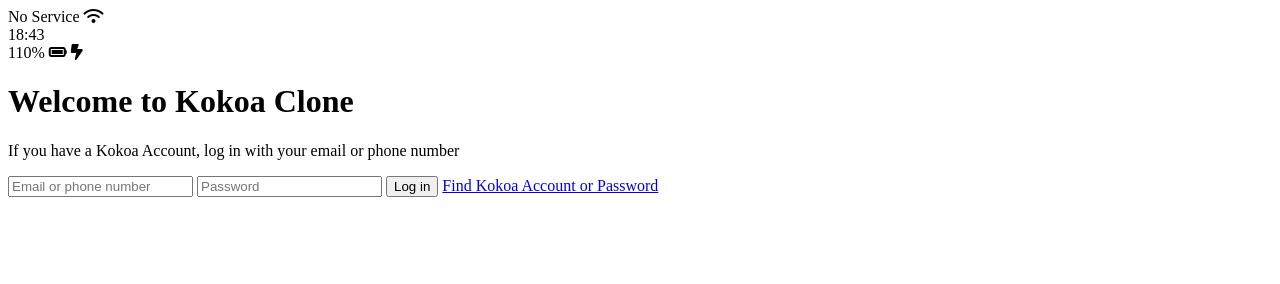
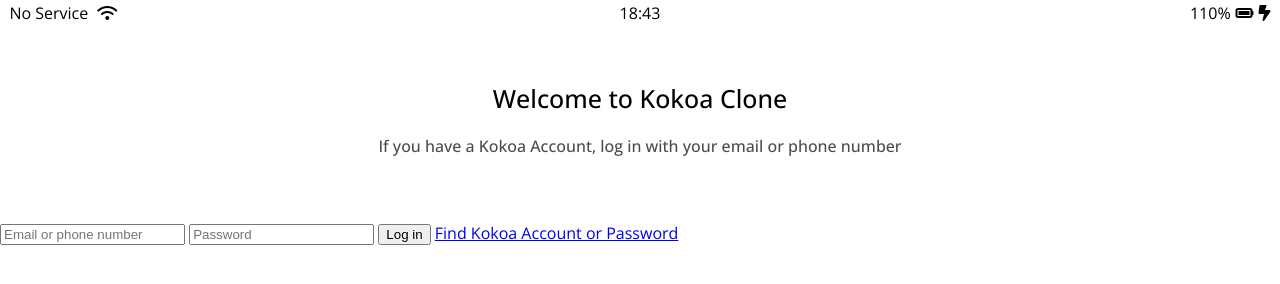
Before and after one commit to sungminha730/kokoa-clone-2024, a plain HTML site: page index.html in a window 1280 px wide. Drawn offline with nearby package versions, Linux system fonts and the light colour scheme.

Commit message:
updates for screen2

```diff
--- /dev/null
+++ b/CSS/reset.css
@@ -0,0 +1,43 @@
+html, body, div, span, applet, object, iframe,
+h1, h2, h3, h4, h5, h6, p, blockquote, pre,
+a, abbr, acronym, address, big, cite, code,
+del, dfn, em, img, ins, kbd, q, s, samp,
+small, strike, strong, sub, sup, tt, var,
+b, u, i, center,
+dl, dt, dd, ol, ul, li,
+fieldset, form, label, legend,
+table, caption, tbody, tfoot, thead, tr, th, td,
+article, aside, canvas, details, embed,
+figure, figcaption, footer, header, hgroup,
+menu, nav, output, ruby, section, summary,
+time, mark, audio, video {
+	margin: 0;
+	padding: 0;
+	border: 0;
+	font-size: 100%;
+	font: inherit;
+	vertical-align: baseline;
+}
+/* HTML5 display-role reset for older browsers */
+article, aside, details, figcaption, figure,
+footer, header, hgroup, menu, nav, section {
+	display: block;
+}
+body {
+	line-height: 1;
+}
+ol, ul {
+	list-style: none;
+}
+blockquote, q {
+	quotes: none;
+}
+blockquote:before, blockquote:after,
+q:before, q:after {
+	content: '';
+	content: none;
+}
+table {
+	border-collapse: collapse;
+	border-spacing: 0;
+}
--- /dev/null
+++ b/CSS/status-bar.css
@@ -0,0 +1,23 @@
+.status-bar{
+    display: flex;
+    justify-content: center;
+    padding: 5px 3px;
+}
+.status-bar__column{
+    width: 33%;
+}
+.status-bar__column:first-child span{
+    margin-right: 5px;
+}
+.status-bar__column:nth-child(2){
+    display: flex;
+    justify-content: center;
+}
+.status-bar__column:last-child{
+    display: flex;
+    justify-content: flex-end;
+    align-items: center;
+}
+.status-bar__column .fa-battery-full{
+    margin: 0px 5px;
+}
--- /dev/null
+++ b/CSS/styles.css
@@ -0,0 +1,24 @@
+@import url('https://fonts.googleapis.com/css2?family=Open+Sans:ital,wdth,wght@0,75..100,300..800;1,75..100,300..800&display=swap');
+@import "reset.css";
+@import "status-bar.css";
+
+body{
+    font-family: "Open Sans", sans-serif;
+}
+
+.welcome-header{
+    margin: 60px 0px 70px 0px;
+    text-align: center;
+    display: flex;
+    flex-direction: column;
+    align-items: center;
+    font-weight: 500;
+}
+.welcome-header__title{
+    margin-bottom: 27px;
+    font-size: 25px;
+}
+.welcome-header__text{
+    width: 60%;
+    opacity: 0.7;
+}
--- a/index.html
+++ b/index.html
@@ -1,6 +1,7 @@
 <!DOCTYPE html>
 <html lang="en">
 <head>
+    <link rel="stylesheet" href="css/styles.css">
     <meta charset="UTF-8">
     <meta name="viewport" content="width=device-width, initial-scale=1.0">
     <title>Welcome to Kokoa Talk</title>
```
